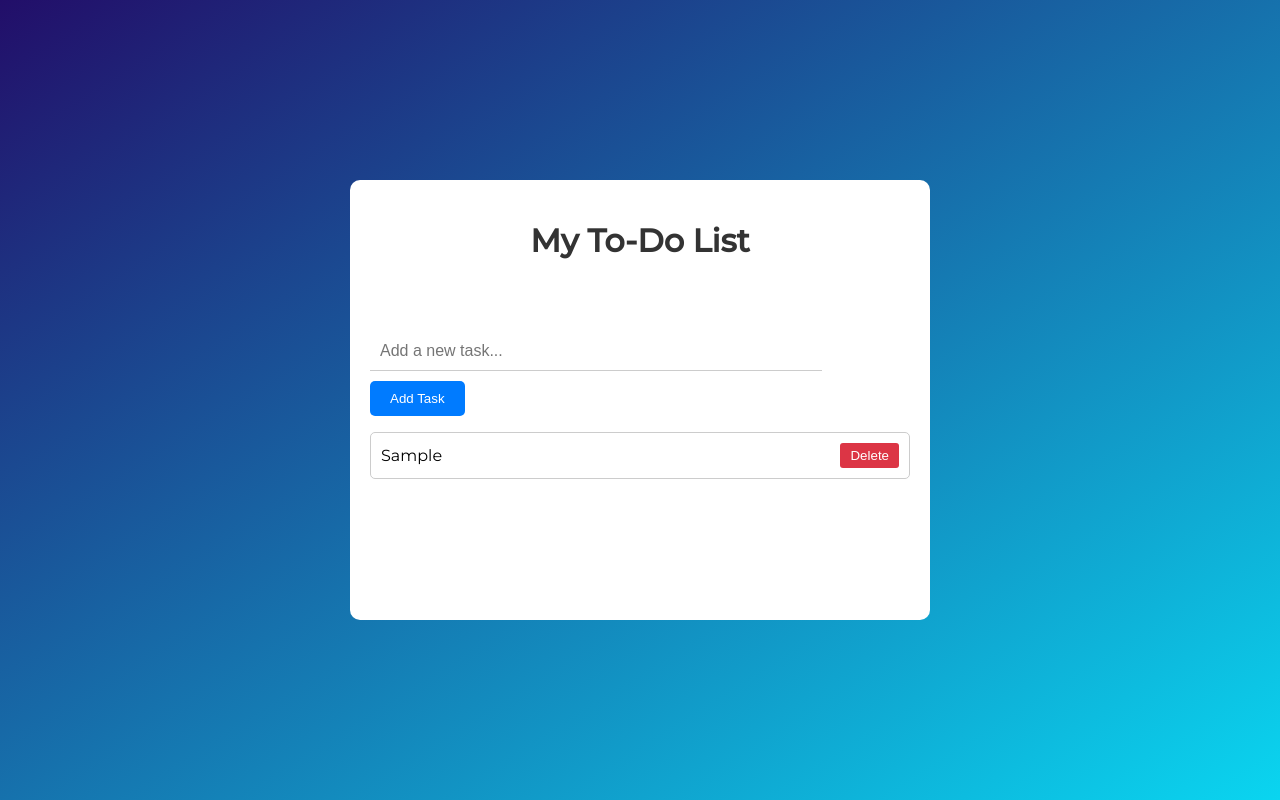
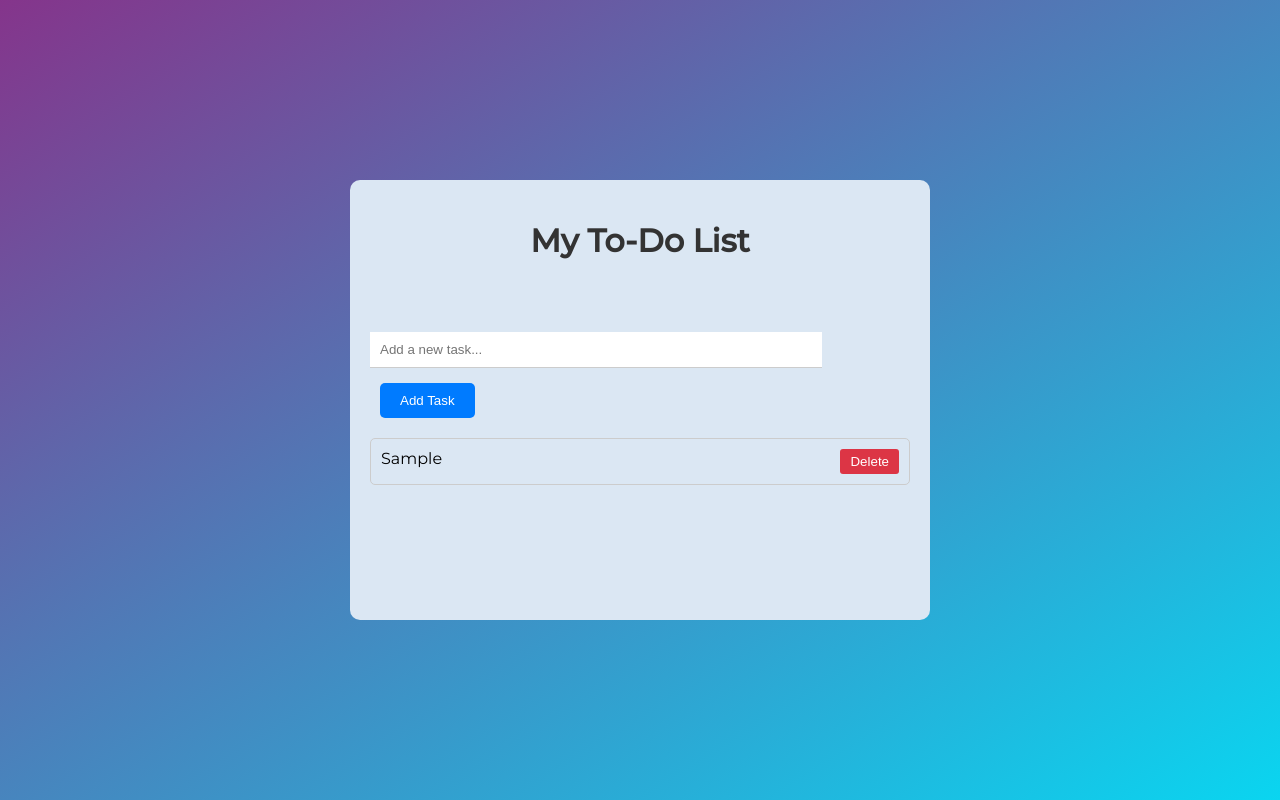
Before and after one commit to DilmiKavindya/To-DoListApp, a plain HTML site: page index.html in a window 1280 px wide. Both pictures are taken after typing "Sample" into the empty fields and a click on the button "Add Task". Drawn offline with Linux system fonts and the light colour scheme.

Commit message:
Done the code changes

```diff
--- a/index.html
+++ b/index.html
@@ -3,21 +3,12 @@
 <head>
     <meta charset="UTF-8">
     <meta name="viewport" content="width=device-width, initial-scale=1.0">
-    <link rel="preconnect" href="https://fonts.googleapis.com">
-    <link rel="preconnect" href="https://fonts.gstatic.com" crossorigin>
     <link href="https://fonts.googleapis.com/css2?family=Montserrat:wght@400;500&display=swap" rel="stylesheet">
     <link rel="stylesheet" href="style.css">
     <title>To-Do App</title>
 </head>
 <body>
-    <div class="container">
-        <div class="content">
-            <h1>My To-Do List</h1>
-            <input type="text" id="task-input" placeholder="Add a new task...">
-            <button id="add-btn">Add Task</button>
-            <ul id="task-list"></ul>
-        </div>
-    </div>
+    <div id="app"></div>
     <script src="script.js"></script>
 </body>
 </html>
--- a/script.js
+++ b/script.js
@@ -1,27 +1,79 @@
-const taskInput = document.getElementById('task-input');
-const addBtn = document.getElementById('add-btn');
-const taskList = document.getElementById('task-list');
+// Build full UI using JavaScript (less HTML)
+const app = document.getElementById("app");
+
+const container = document.createElement("div");
+container.style.background = "#dbe7f3ff";
+container.style.width = "540px";
+container.style.minHeight = "400px";
+container.style.padding = "20px";
+container.style.borderRadius = "10px";
 
 
-//EventListeners
+const title = document.createElement("h1");
+title.innerText = "My To-Do List";
+title.style.textAlign = "center";
+title.style.color = "#333";
 
-addBtn.addEventListener('click', () => {
-    if(taskInput.value !== ""){
-        const taskText = taskInput.value;
-        const listItem = document.createElement("li");
-        listItem.innerHTML = `
-                                ${taskText}
-                                <button class="delete-btn">Delete</button>
-                                `;
-        taskList.appendChild(listItem);
-        taskInput.value = "";
+const input = document.createElement("input");
+input.type = "text";
+input.placeholder = "Add a new task...";
+input.style.width = "80%";
+input.style.padding = "10px";
+input.style.border = "none";
+input.style.borderBottom = "1px solid #ccc";
+input.style.marginTop = "50px";
+
+const addBtn = document.createElement("button");
+addBtn.innerText = "Add Task";
+addBtn.style.padding = "10px 20px";
+addBtn.style.marginLeft = "10px";
+addBtn.style.marginTop = "15px";
+addBtn.style.background = "#007bff";
+addBtn.style.color = "white";
+addBtn.style.border = "none";
+addBtn.style.borderRadius = "5px";
+
+const ul = document.createElement("ul");
+ul.style.listStyle = "none";
+ul.style.padding = "0";
+ul.style.marginTop = "20px";
+
+// Add task
+addBtn.addEventListener("click", () => {
+    if (input.value.trim() !== "") {
+        const li = document.createElement("li");
+        li.style.padding = "10px";
+        li.style.margin = "10px 0";
+        li.style.border = "1px solid #ccc";
+        li.style.borderRadius = "5px";
+        li.style.display = "flex";
+        li.style.justifyContent = "space-between";
+
+        const text = document.createElement("span");
+        text.innerText = input.value;
+
+        const delBtn = document.createElement("button");
+        delBtn.innerText = "Delete";
+        delBtn.style.background = "#dc3545";
+        delBtn.style.color = "white";
+        delBtn.style.border = "none";
+        delBtn.style.borderRadius = "3px";
+        delBtn.style.padding = "5px 10px";
+
+        delBtn.addEventListener("click", () => {
+            ul.removeChild(li);
+        });
+
+        li.appendChild(text);
+        li.appendChild(delBtn);
+        ul.appendChild(li);
+
+        input.value = "";
     }
 });
 
-
-taskList.addEventListener('click', (event) => {
-    if(event.target.classList.contains("delete-btn")) {
-        const listItem = event.target.parentElement;
-        taskList.removeChild(listItem);
-    }
-})
+container.appendChild(title);
+container.appendChild(input);
+container.appendChild(addBtn);
+container.appendChild(ul);
+app.appendChild(container);
--- a/style.css
+++ b/style.css
@@ -1,73 +1,12 @@
 body {
     margin: 0;
-    padding: 0;
-    height: 100vh;
     font-family: 'Montserrat', sans-serif;
-    background-image: linear-gradient(to bottom right, rgb(34,14,105),rgb(10,213,240));
+    background-image: linear-gradient(to bottom right, rgba(105, 7, 113, 0.814),rgb(10,213,240));
 }
 
-.container {
+#app {
+    height: 100vh;
     display: flex;
     justify-content: center;
     align-items: center;
-    height: 100vh;
 }
-
-.content {
-    background-color: white;
-    min-height: 400px;
-    width: 540px;
-    padding: 20px;
-    border-radius: 10px;
-}
-
-h1 {
-    text-align: center;
-    color: #333;
-}
-
-input[type = "text"] {
-    font-size: medium;
-    margin-top: 50px;
-    margin-bottom: 10px;
-    width: 80%;
-    padding: 10px;
-    border: none;
-    border-bottom: 1px solid #ccc;
-    outline: none;
-}
-
-button {
-    padding: 10px 20px;
-    background-color: #007bff;
-    border: none;
-    border-radius: 5px;
-    color: white;
-    font-weight: 500;
-    cursor: pointer;
-}
-
-ul {
-    list-style-type: none;
-    padding: 0;
-}
-
-
-li {
-    margin: 10px 0;
-    padding: 10px;
-    border: 1px solid #ccc;
-    border-radius: 5px;
-    display: flex;
-    justify-content: space-between;
-    align-items: center;
-}
-
-.delete-btn {
-    background-color: #dc3545;
-    color: white;
-    border: none;
-    border-radius: 3px;
-    padding: 5px 10px;
-    cursor: pointer;
-}
```
